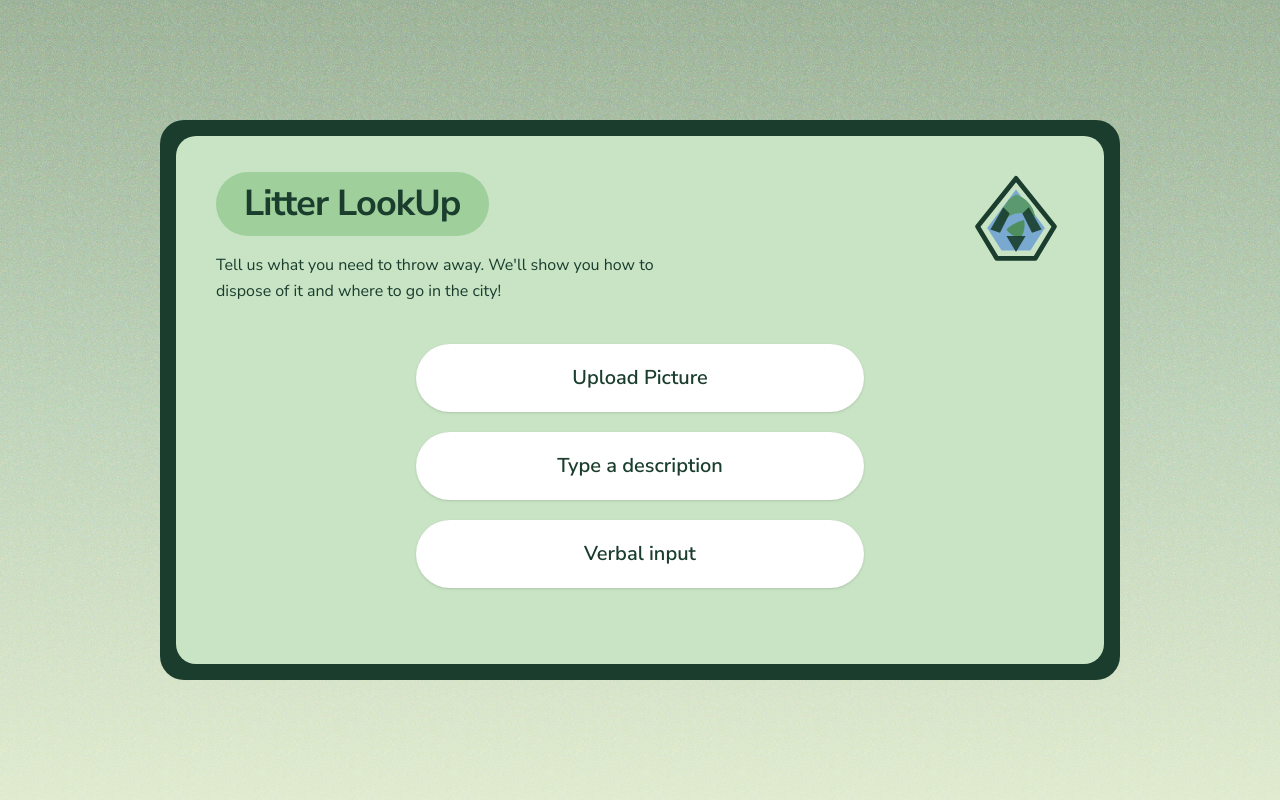
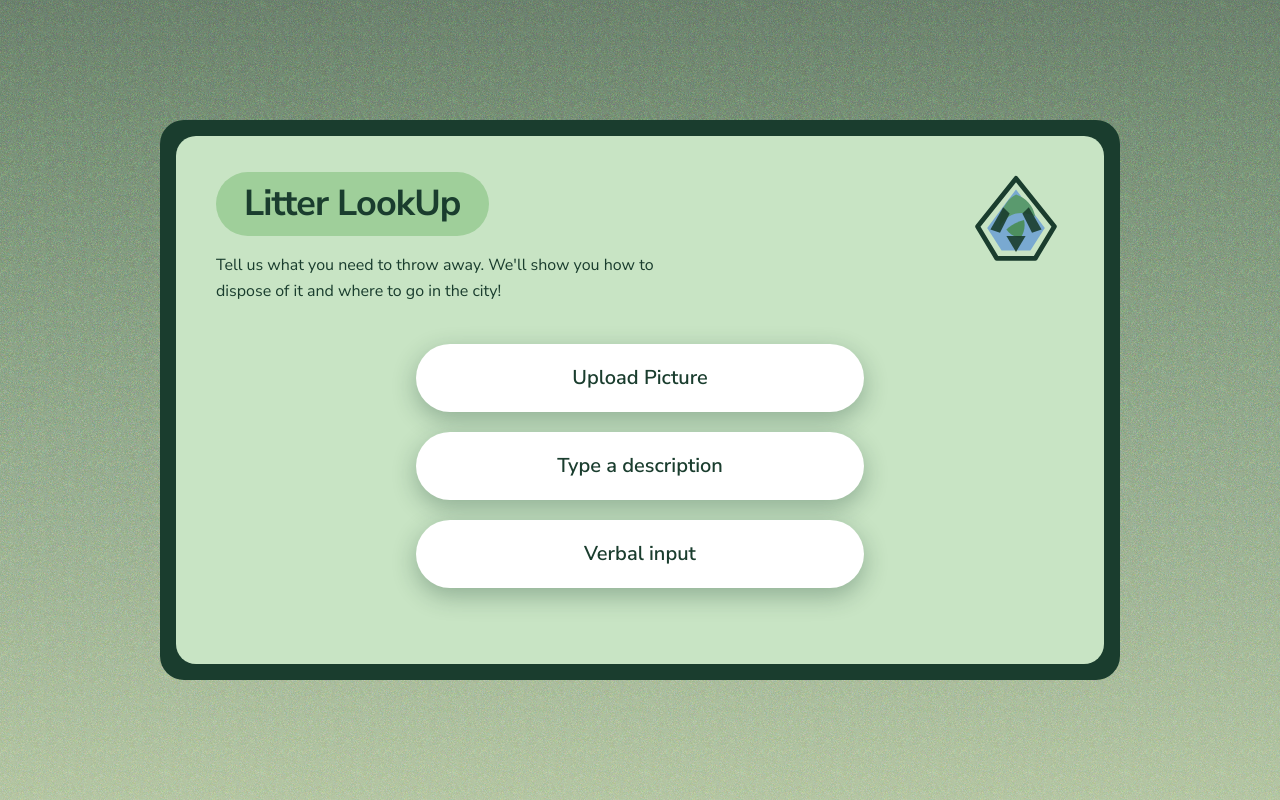
Before and after one commit to zara8abbasi/Hophacks, a Next.js app: page / in a window 1280 px wide. Built offline with nearby package versions, Linux system fonts and the light colour scheme.

Commit message:
Darken home gradient and add pill button drop shadows
Co-authored-by: zaraunicorny <zaraunicorny@gmail.com>

```diff
--- a/src/app/page.tsx
+++ b/src/app/page.tsx
@@ -102,7 +102,7 @@ export default function Home() {
               <Link
                 key={href}
                 href={href}
-                className="flex w-full max-w-md min-h-[3.75rem] items-center justify-center rounded-full bg-white px-8 py-4 text-center text-lg font-semibold shadow-sm transition hover:bg-[#f7f7f5] hover:shadow-md focus-visible:outline focus-visible:outline-2 focus-visible:outline-offset-2 sm:min-h-[4.25rem] sm:text-xl"
+                className="flex w-full max-w-md min-h-[3.75rem] items-center justify-center rounded-full bg-white px-8 py-4 text-center text-lg font-semibold shadow-[0_8px_24px_rgba(26,61,46,0.32)] transition hover:bg-[#f7f7f5] hover:shadow-[0_10px_28px_rgba(26,61,46,0.38)] focus-visible:outline focus-visible:outline-2 focus-visible:outline-offset-2 sm:min-h-[4.25rem] sm:text-xl"
                 style={{
                   color: FOREST,
                   outlineColor: FOREST,
--- a/src/components/hophacks-shell.tsx
+++ b/src/components/hophacks-shell.tsx
@@ -15,7 +15,7 @@ export function HopHacksShell({
   return (
     <div className="relative flex min-h-full flex-1 flex-col">
       <div
-        className="pointer-events-none fixed inset-0 -z-20 bg-gradient-to-b from-[#8fa88a] via-[#b5cdb0] to-[#dce8c8]"
+        className="pointer-events-none fixed inset-0 -z-20 bg-gradient-to-b from-[#5f7260] via-[#7f9a7a] to-[#a8bc94]"
         aria-hidden
       />
       <div
```
